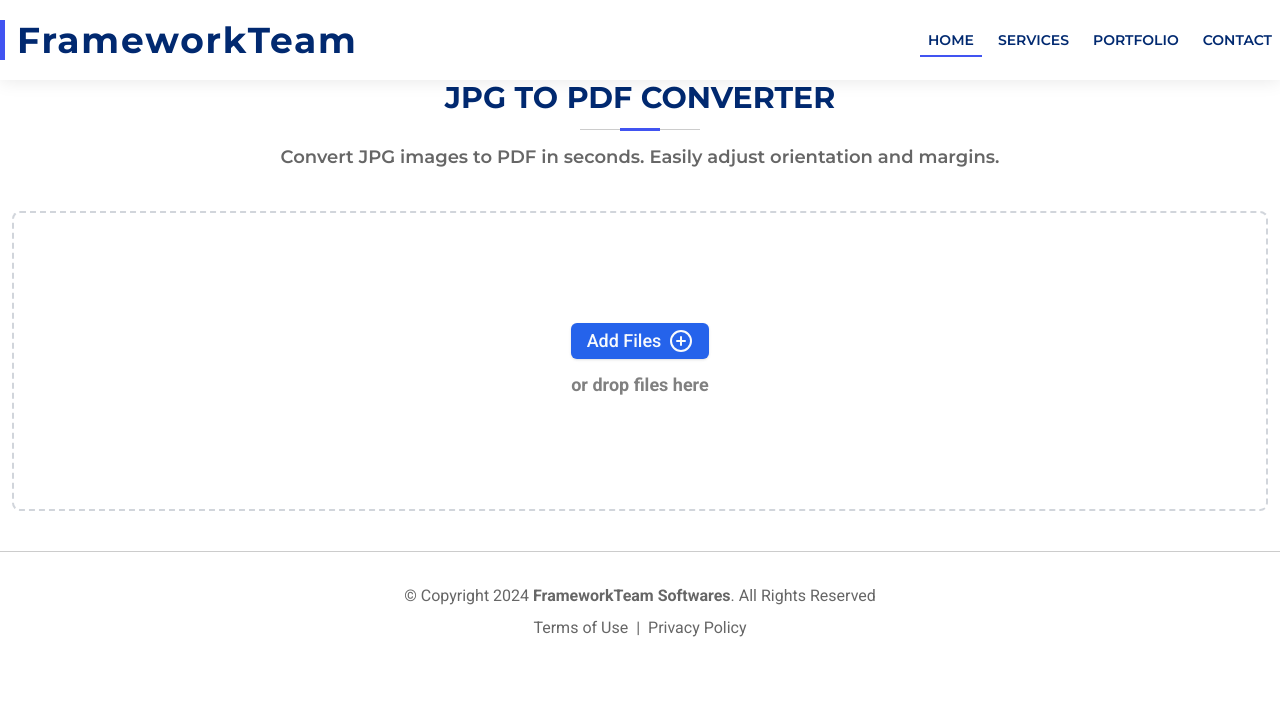
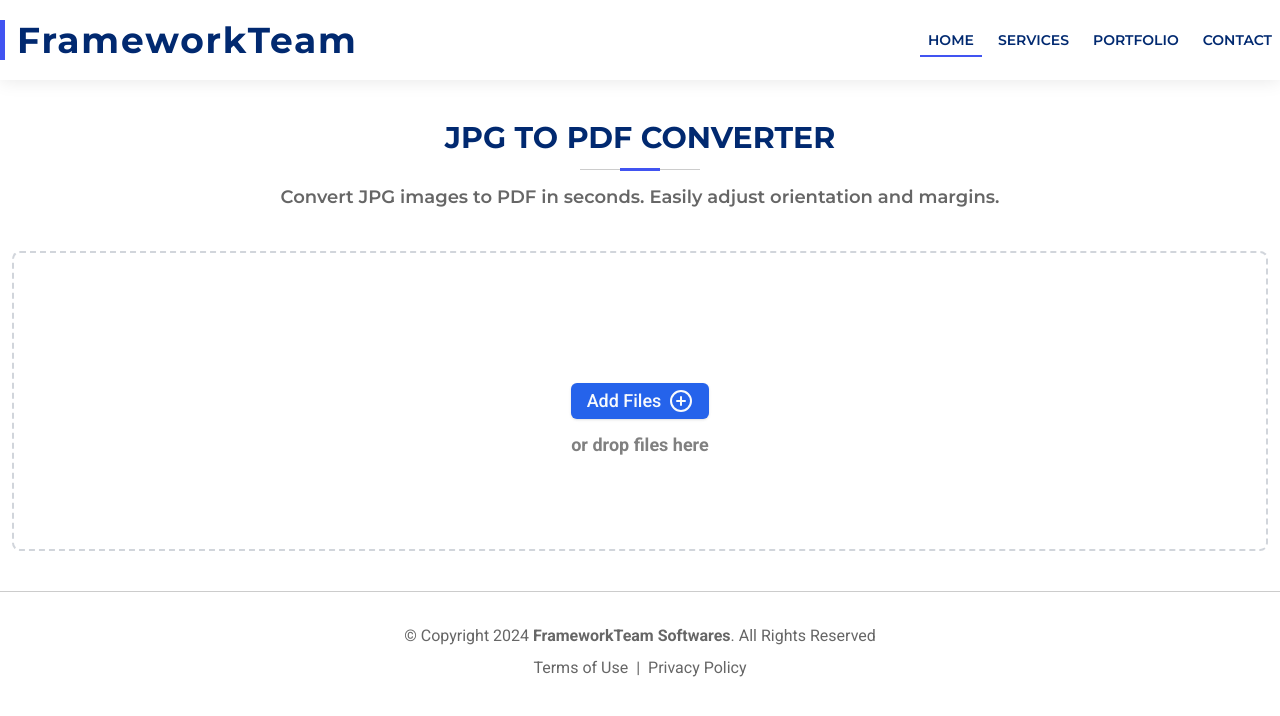
Before and after one commit to ChauhanJaved/jpg-to-pdf-converter, a Next.js app: page / in a window 1280 px wide. Shown: the top 716 px of the page. Built offline with nearby package versions, Linux system fonts and the light colour scheme.

Commit message:
refector component style

```diff
--- a/src/app/page.tsx
+++ b/src/app/page.tsx
@@ -1,13 +1,9 @@
-
 import Hero from "@/components/Hero";
-import { Fragment } from "react";
 
 export default function Home() {
   return (
-   <Fragment>
     <main id="main" className="text-lg">
       <Hero />
     </main>
-   </Fragment>
   );
 }
--- a/src/components/Hero.tsx
+++ b/src/components/Hero.tsx
@@ -3,7 +3,7 @@
 import { HeaderNavItems } from "@/data/website-data";
 import Dropzone from "./UI/Dropzone";
 import SectionHeader from "./UI/SectionHeader";
-import { FileProvider } from "@/context/FileContext"; // Import the context provider
+import { FileProvider } from "@/context/FileContext";
 
 const Hero = () => {
   return (
@@ -15,7 +15,9 @@ const Hero = () => {
         <SectionHeader
           caption="JPG to PDF Converter"
           desc="Convert JPG images to PDF in seconds. Easily adjust orientation and margins."
+          className="mt-10"
         />
+
         <Dropzone />
       </section>
     </FileProvider>
--- a/src/components/UI/SortableImageCard.tsx
+++ b/src/components/UI/SortableImageCard.tsx
@@ -31,8 +31,8 @@ export default function SortableImageCard({
   };
   return (
     <div ref={setNodeRef} style={style} {...attributes} {...listeners}>
-      <Card key={index} className="overflow-hidden">
-        <figure className="relative flex h-[242px] w-[196px] items-center justify-center overflow-hidden p-4">
+      <Card key={index} className="mt-5 overflow-hidden">
+        <figure className="relative flex w-[196px] items-center justify-center overflow-hidden p-4">
           <img
             src={URL.createObjectURL(fileObject.file)}
             alt={`Thumbnail-${index}`}
--- a/src/components/UI/SortableImageList.tsx
+++ b/src/components/UI/SortableImageList.tsx
@@ -51,6 +51,7 @@ const SortableImageList = () => {
         items={fileList.map((fileObj) => fileObj.id)}
         strategy={verticalListSortingStrategy}
       >
+        <div className="p-5">
           {fileList.map((fileObj, index) => (
             <SortableImageCard
               key={fileObj.id}
@@ -58,6 +59,7 @@ const SortableImageList = () => {
               index={index}
             />
           ))}
+        </div>
       </SortableContext>
     </DndContext>
   );
```
Lines whose indentation alone changed are shown as unchanged.
